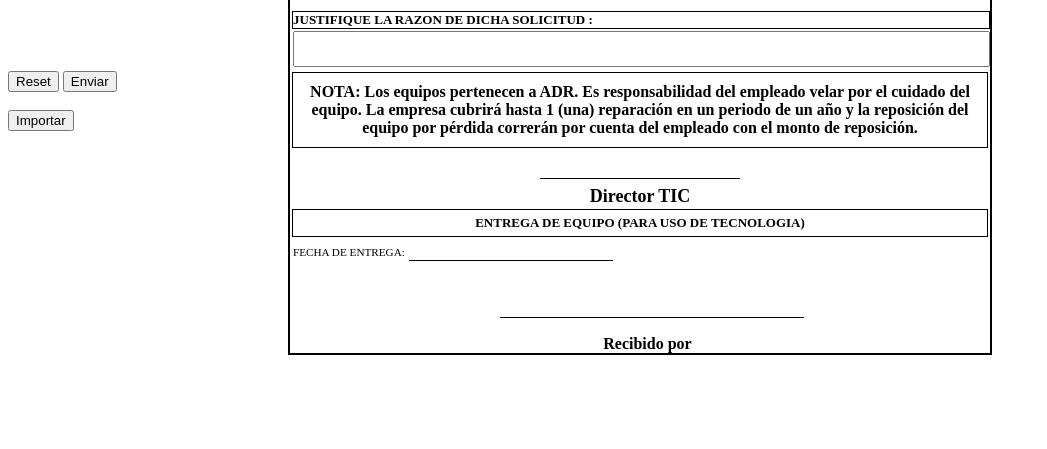
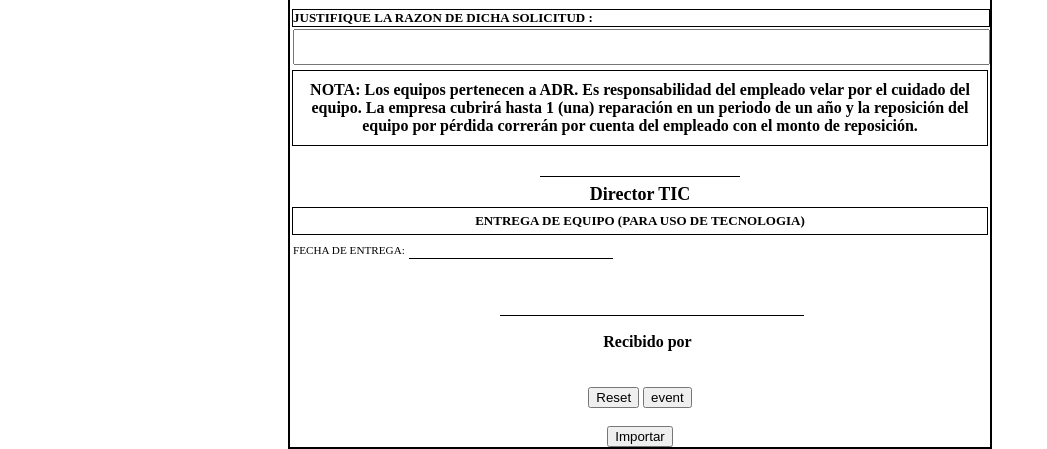
Before and after one commit to Joselitossss/Form-Descargos-HTML, a PHP site: page /Descargo.html in a window 1280 px wide. Shown: the part 905-1354 px from the top of the page, without its empty margins (0-1047 px from the left). Before the commit the page ends 1260 px from the top, so only its background shows below. Run offline with PHP 8.4, Linux system fonts and the light colour scheme; lists and menus that the app fills with data are empty.

Commit message:
Se quitaron etiquetas vacias y se agrego el ID buttons.NotPrint

```diff
--- a/Formularios/Descargo.html
+++ b/Formularios/Descargo.html
@@ -5,9 +5,13 @@
 
         <meta charset="utf-8">
         <title></title>
-        <link rel="stylesheet" href="style.css">
+        <link rel="stylesheet" href="style.css" media="screen">
+
 
     </head>
+
+    <body>
+
     <div id="formdiv">
         <form action="conexion.php" method="post">
             <div id="headform">
@@ -24,38 +28,53 @@
         </div>
         <div id="infoP">
             <table>
+                <tr><th class="TB-sol-th" colspan="4">INFORMACION DEL USUARIO</th></tr>
                 <tr>
-                    <th class="TB-sol-th" colspan="4">
-                        INFORMACION DEL USUARIO
-                    </th>
+                    <td><label class="Test">Nombre del Usuario:</label></td>
+                    <td class="imptxt"><input type="text" name="user_name" autocomplete="off" onkeypress="return soloLetras(event)" onpaste="return false" maxlength="21"></td>
+                    <td><label>Número de Empleado:</label></td>
+                    <td id="empl_num" class="imptxt"><input type="text" name="empl_num" maxlength="4" autocomplete="off" required onkeypress="return valideKey(event);" ></td>
                 </tr>
                 <tr>
-                    <td>
-                        <label class="Test">Nombre del Usuario:</label>
-                    </td>
-                    <td class="imptxt">
-                        <input type="text" name="user_name" autocomplete="off" onkeypress="return soloLetras(event)" onpaste="return false">
-                    </td>
-                    <td>
-                        <label>Número de Empleado:</label>
-                    </td>
-                    <td id="empl_num" class="imptxt">
-                        <input type="text" name="empl_num" maxlength="4" autocomplete="off" required onkeypress="return valideKey(event);" >
-                    </td>
-                </tr>
-                <tr>
-                    <td>
-                        <label>Cargo/Puesto:</label>
-                    </td>
-                    <td class="imptxt">
-                        <input type="text" name="Cargo" autocomplete="off" onkeypress="return soloLetras(event)" onpaste="return false">
-                    </td>
-                    <td>
-                        <label>Localidad:</label>
-                    </td>
+                    <td><label>Cargo/Puesto:</label></td>
+                    <td class="imptxt"><input type="text" name="Cargo" autocomplete="off" onkeypress="return soloLetras(event)" onpaste="return false"></td>
+                    <td><label>Localidad:</label></td>
                     <td class="imptxt">
                         <datalist id="Localidad">
                             <option value="SEDE"></option>
+                            <option value="AZUA"></option>
+                            <option value="BANI"></option>
+                            <option value="BONAO"></option>
+                            <option value="CONSTANZA"></option>
+                            <option value="COTUI"></option>
+                            <option value="DAJABON"></option>
+                            <option value="EL SEIBO"></option>
+                            <option value="GUERRA"></option>
+                            <option value="HAINA"></option>
+                            <option value="HATO MAYOR"></option>
+                            <option value="HIGUEY"></option>
+                            <option value="JARABACOA"></option>
+                            <option value="LA ROMANA"></option>
+                            <option value="LA VEGA"></option>
+                            <option value="LAS MATAS DE FARFAN"></option>
+                            <option value="LUPERON"></option>
+                            <option value="MAIMON"></option>
+                            <option value="MONTE CRISTI"></option>
+                            <option value="NAGUA"></option>
+                            <option value="PUERTO PLATA"></option>
+                            <option value="SALCEDO"></option>
+                            <option value="SAN CRISTOBAL"></option>
+                            <option value="SAN FRANCISCO DE MACORIS"></option>
+                            <option value="SAN JOSE DE OCOA"></option>
+                            <option value="SAN JUAN DE LA MAGUANA"></option>
+                            <option value="SAN PEDRO DE MACORIS"></option>
+                            <option value="SANCHEZ"></option>
+                            <option value="SANTIAGO DE LOS CABALLEROS"></option>
+                            <option value="SANTO DOMINGO ESTE"></option>
+                            <option value="SANTO DOMINGO OESTE"></option>
+                            <option value="SOSUA"></option>
+                            <option value="BARAHONA"></option>
+
                         </datalist>
                         <input list="Localidad" type="text" name="locate" autocomplete="off" onkeypress="return soloLetras(event)" onpaste="return false">
                     </td>
@@ -74,38 +93,22 @@
                             <option value="TRANSPORTACION"></option>
                         </datalist>
                     </td>
-                    <td class="imptxt">
-                        <input list="DEP" type="text" name="dept" autocomplete="off" onkeypress="return soloLetras(event)">
-                    </td>
-                    <td>
-                        <label>Extensión:</label>
-                    </td>
-                    <td class="imptxt">
-                        <input type="text" name="ext" maxlength="4" autocomplete="off" onkeypress="return valideKey(event);" onpaste="return false">
-                    </td>
+                    <td class="imptxt"><input list="DEP" type="text" name="dept" autocomplete="off" onkeypress="return soloLetras(event)"></td>
+                    <td><label>Extensión:</label></td>
+                    <td class="imptxt"><input type="text" name="ext" maxlength="4" autocomplete="off" onkeypress="return valideKey(event);" onpaste="return false"></td>
                 </tr>
                 <tr>
-                    <td>
-                        <label>Imputación:</label>
-                    </td>
-                    <td class="imptxt">
-                        <input type="text" name="imputacion" autocomplete="off" onkeypress="return soloLetras(event)">
-                    </td>
-                    <td>
-                        <label>No. de Flota:</label>
-                    </td>
-                    <td class="imptxt">
-                        <input type="text" name="flota" maxlength="10" autocomplete="off" onkeypress="return valideKey(event);" onpaste="return false">
-                    </td>
+                    <td><label>Imputación:</label></td>
+                    <td class="imptxt"><input type="text" name="imputacion" autocomplete="off" onkeypress="return soloLetras(event)"></td>
+                    <td><label>No. de Flota:</label></td>
+                    <td class="imptxt"><input type="text" name="flota" maxlength="10" autocomplete="off" onkeypress="return valideKey(event);" onpaste="return false"></td>
                 </tr>
             </table>
         </div>
         <div id="TB-sol-div">
             <table id="TB-sol">
                 <tr>
-                    <th class="TB-sol-th" colspan="4">
-                        TIPO DE SOLICITUD
-                    </th>
+                    <th class="TB-sol-th" colspan="4">TIPO DE SOLICITUD</th>
                 </tr>
                 <tr>
                     <td class="TB-sol-chk"><input type="checkbox" name="asig"></td>
@@ -130,9 +133,7 @@
         <div id="TB-equip-div">
             <table id="TB-equip">
                 <tr>
-                    <th class="TB-sol-th" colspan="4">
-                        TIPO Y MODELO DE EQUIPO
-                    </th>
+                    <th class="TB-sol-th" colspan="4">TIPO Y MODELO DE EQUIPO</th>
                 </tr>
                 <tr>
                     <td class="TB-sol-chk"><input type="checkbox" name="celular"></td>
@@ -154,9 +155,7 @@
         <div class="TB-sc-div">
             <table id="TB-sc">
                 <tr>
-                    <th class="TB-sol-th" colspan="6">
-                        SELECCIONE LOS SERVICIOS DE ACCESO CELULAR SEGUN POLITICA
-                    </th>
+                    <th class="TB-sol-th" colspan="6">SELECCIONE LOS SERVICIOS DE ACCESO CELULAR SEGUN POLITICA</th>
                 </tr>
                 <tr>
                     <td class="TB-sol-chk"><input type="checkbox" name="celular"></td>
@@ -170,18 +169,14 @@
         </div>
         <table>
             <tr>
-        <th class="TB-sol-th" colspan="6">
-            SELECCIONE LOS SERVICIOS DE ACCESO CELULAR SEGUN POLITICA
-        </th>
+                <th class="TB-sol-th" colspan="6">SELECCIONE LOS SERVICIOS DE ACCESO CELULAR SEGUN POLITICA</th>
             </tr>
         </table>
 
         <div id="TB-R-div">
  <table id="TB-R">
   <tr>
-    <th class="TB-R-th" colspan="4">
-        RANGO
-    </th>
+    <th class="TB-R-th" colspan="4">RANGO</th>
   </tr>
 
     <table>
@@ -258,13 +253,11 @@
 <div id="TB-M-div">
  <table id="TB-M">
   <tr>
-    <th class="TB-M-th" colspan="4">
-        MINUTOS
-    </th>
+    <th class="TB-M-th" colspan="4">MINUTOS</th>
   </tr>
 
    <table>
-    <tr>
+
     <th class="TB-lbl-M" colspan="2" style="padding-bottom: 13.2px;">
         <label><input type="checkbox">Llamadas entre flotas (CERRADA ILIMITADA)</label>
     </th>
@@ -309,39 +302,33 @@
 <div class="TB-as-div">
     <table class="TB-as">
         <tr>
-            <th class="TB-as-th" colspan="4">
-                ASIGNACION SERVICIO DE DATOS (SOLO SE APLICA AL PERSONAL INDICADO A CONTINUACION):
-            </th>
+            <th class="TB-as-th" colspan="4">ASIGNACION SERVICIO DE DATOS (SOLO SE APLICA AL PERSONAL INDICADO A CONTINUACION):</th>
         </tr>
 
         <th class="TB-lbl-as" colspan="2">
             <label>Niveles gerenciales que por sus funciones están más del 50% de su tiempo laboral fuera de la estación de trabajo y/o
                  deben estar disponibles fuera de horario.<input type="checkbox"></label>
-          </th><tr>
-
-          <th class="TB-lbl-as" colspan="2">
-            <label>Personal que debe dar soporte a sistemas y plataformas tecnológicas.<input type="checkbox"></label>
-          </th><tr>
+        </th>
+        <tr>
+          <th class="TB-lbl-as" colspan="2"><label>Personal que debe dar soporte a sistemas y plataformas tecnológicas.<input type="checkbox"></label></th>
+        </tr>
 
             <th class="TB-lbl-as" colspan="2">
                 <label>Encargados de mantenimientos de redes eléctricas, proyectos de construcción, de redes y mantenimiento de edificios,
                     al personal de Distribución, Control de Perdidas y Comunicaciones Estratégicas que deben dar soporte a las redes eléctricas o
                     estar disponibles fuera de horario para atender casos de emergencias.<input type="checkbox"></label>
-              </th><tr>
+            </th>
 
     </table>
 
 <div id="TB-js-div">
     <table id="TB-js">
         <tr>
-            <th class="TB-js-th" colspan="4">
-                JUSTIFIQUE LA RAZON DE DICHA SOLICITUD :
-            </th>
+            <th class="TB-js-th" colspan="4">JUSTIFIQUE LA RAZON DE DICHA SOLICITUD :</th>
         </tr>
-
-            <td class="inpt_PI">
-                <input type="text" name="js" style="width: 99.3%;height: 30px;">
-            </td>
+        <tr>
+            <td class="inpt_PI"><input type="text" name="js" style="width: 99.3%;height: 30px;"></td>
+        </tr>
     </table>
 </div>
 
@@ -357,7 +344,7 @@
     </tr>
 
     <!-- name and signature -->
-
+</table>
 
 <table class="TB-ns">
     <br>
@@ -394,13 +381,12 @@
     <label  class="Nr"> <br> Recibido por</label>
 </div>
 <!--**************************-->
-</div>
-  </table>
+
   <!--**************************-->
   <br><br>
-<div class="NotPrint">
+<div id="buttons.NotPrint" class="NotPrint">
   <input type="reset" value="Reset" />
-  <input type="submit" value="Enviar" /> <br>
+  <input type="submit" value="event" /> <br>
   <br>
   <input type="button" value="Importar" />
 </div>
--- a/Formularios/style.css
+++ b/Formularios/style.css
@@ -315,3 +315,9 @@ font-size: medium;
 font-weight: bold;
 padding-left: 15px;
 }
+
+#buttons.NotPrint{
+margin: auto;
+display: table;
+
+}
```
Lines whose indentation alone changed are shown as unchanged.
